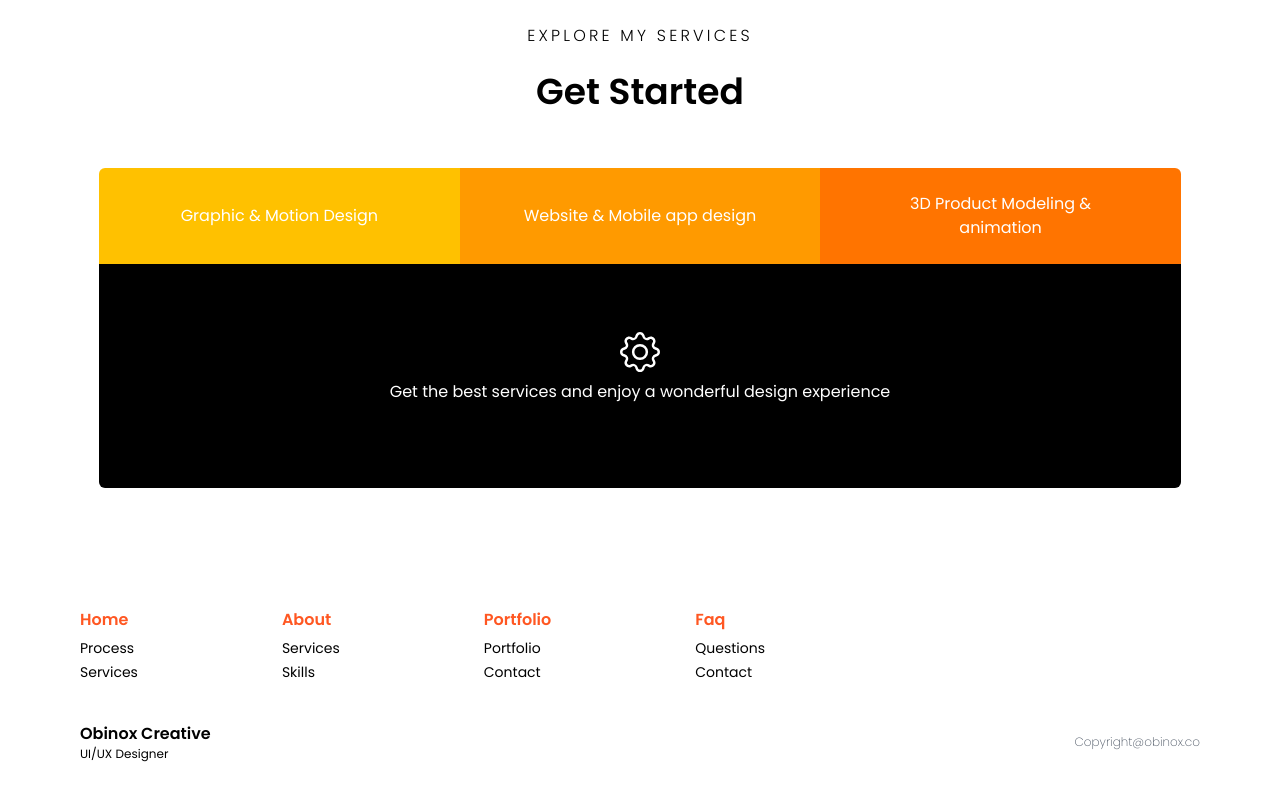
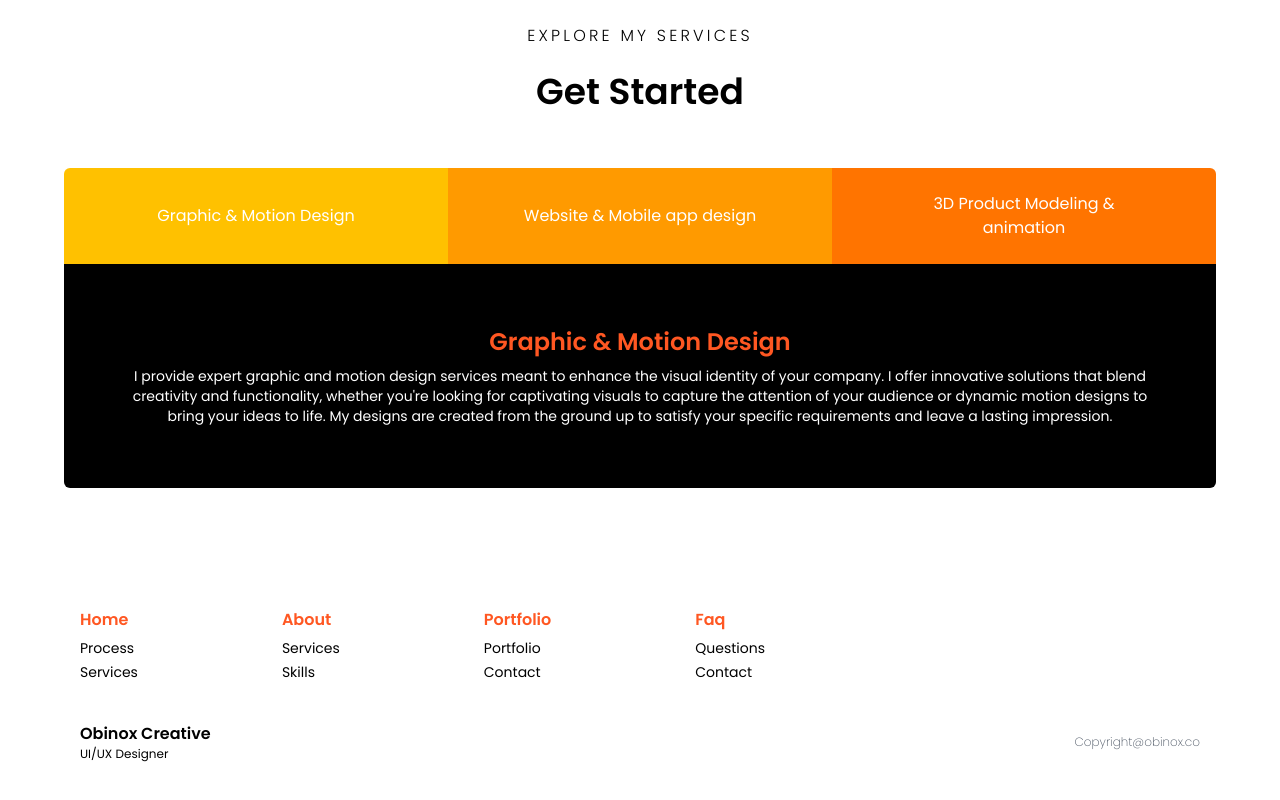
Before and after one commit to sefedev/obinox-creative, a Next.js app: page / in a window 1280 px wide. Shown: the part 2103-2903 px from the top of the page. Built offline with nearby package versions, Linux system fonts and the light colour scheme.

Commit message:
fix tab hover v1

```diff
--- a/components/Tab.jsx
+++ b/components/Tab.jsx
@@ -6,6 +6,7 @@ import { useContext, useState } from "react";
 export function Tabs({ first, setFirst }) {
   const [activeTabIndex, setActiveTabIndex] = useState(0);
   const { isDark } = useContext(ThemeContext);
+  const [hovered, setHovered] = useState(false);
 
   return (
     <div className="hidden md:block">
@@ -29,9 +30,18 @@ export function Tabs({ first, setFirst }) {
                 idx === activeTabIndex ? "bg-black" : " hover:border-gray-200"
               }`}
               // Change the active tab on click.
-              onClick={() => {
+              // onClick={() => {
+              //    setHovered(true);
+              //   setActiveTabIndex(idx);
+              //   setFirst(false);
+              // }}
+              onMouseEnter={() => {
                 setActiveTabIndex(idx);
                 setFirst(false);
+              }}
+              onMouseLeave={() => {
+                setHovered(false);
+                setFirst(true);
               }}
             >
               {title}
@@ -45,7 +55,7 @@ export function Tabs({ first, setFirst }) {
           first ? "justify-center" : "justify-start"
         } h-[14rem] px-16 py-4 w-full text-white bg-black dark:bg-[rgba(16,16,16,1)] text-wrap rounded-b-md`}
       >
-        {first ? (
+        {first && hovered ? (
           <div className="grid gap-2 place-items-center">
             <Image
               src="/assets/icons/setting-light.svg"
```
